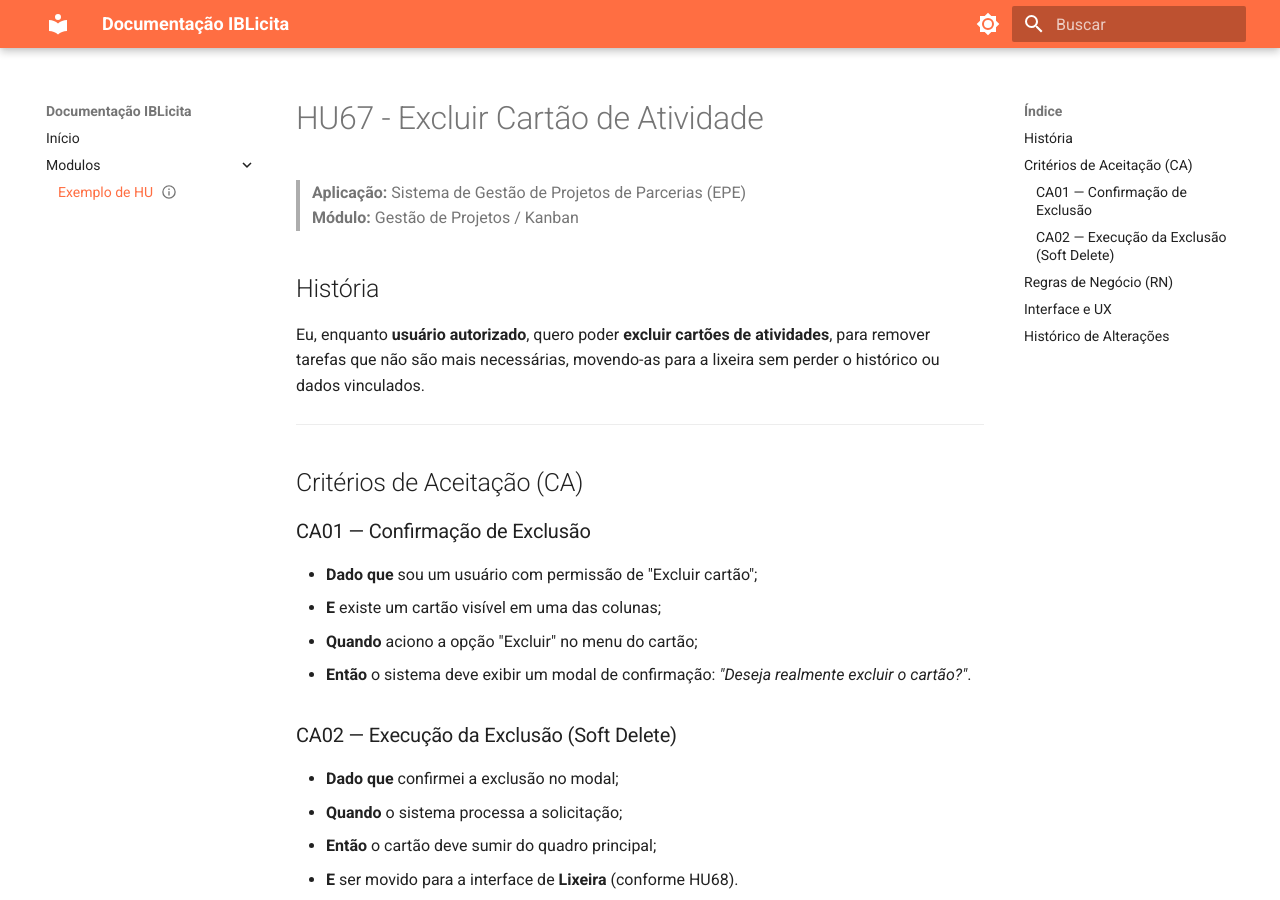
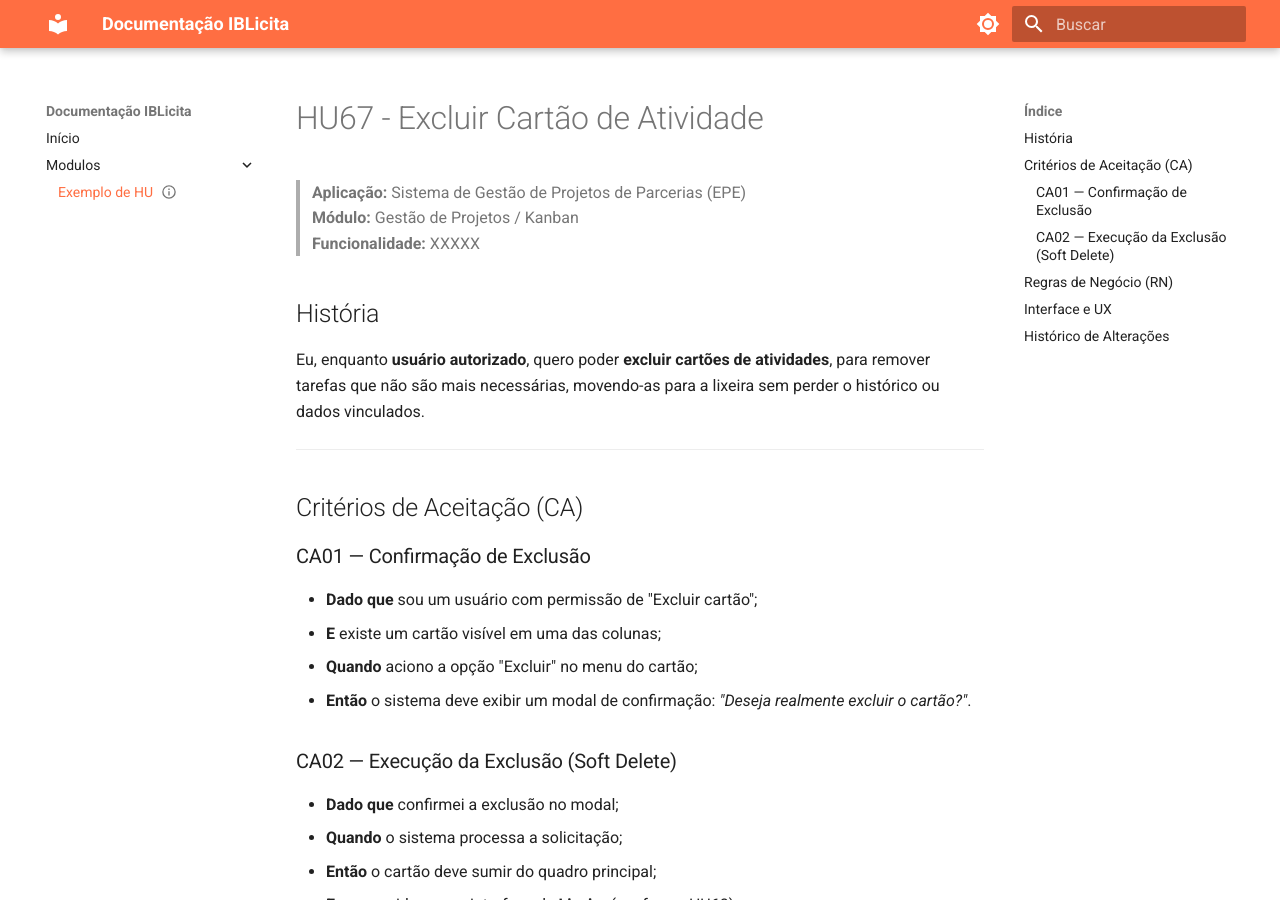
Before and after one commit to viniciocm/documentacao-projeto-IBLicita, an MkDocs documentation site: the page built from docs/exemplo/exemplo-hu.md, in a window 1280 px wide and 900 px high. Built offline with MkDocs 1.6.1 and Material for MkDocs 9.7.7, drawn with Linux system fonts in a browser that asks for light colours.

Commit message:
feat: Ajuste na escrita da funcionalidade à HU67 para exclusão do card.

```diff
--- a/docs/exemplo/exemplo-hu.md
+++ b/docs/exemplo/exemplo-hu.md
@@ -10,6 +10,7 @@ last_updated: 2026-03-04
 
 > **Aplicação:** Sistema de Gestão de Projetos de Parcerias (EPE)
 > **Módulo:** Gestão de Projetos / Kanban
+> **Funcionalidade:** XXXXX
 
 ## História
 Eu, enquanto **usuário autorizado**, quero poder **excluir cartões de atividades**, para remover tarefas que não são mais necessárias, movendo-as para a lixeira sem perder o histórico ou dados vinculados.
```
